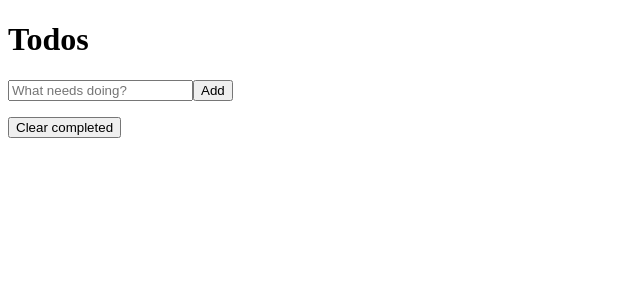
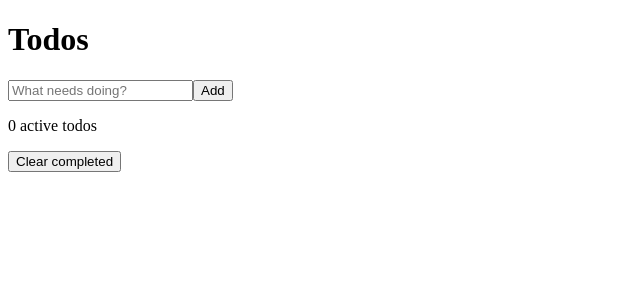
Before and after one commit to HaysonKo/coding-agent-failure-atlas, a React (Vite) app in the folder eval-workspace/todo-app/: page / in a window 1280 px wide. Shown: the top 300 px of the page, without its empty margins (0-640 px from the left). Built offline with nearby package versions, Linux system fonts and the light colour scheme.

Commit message:
Add active-count display to todo app

```diff
--- a/eval-workspace/todo-app/src/TodoApp.jsx
+++ b/eval-workspace/todo-app/src/TodoApp.jsx
@@ -4,6 +4,7 @@ import {
   toggleTodo,
   deleteTodo,
   clearCompleted,
+  activeCount,
 } from './todoLogic.js';
 
 export default function TodoApp() {
@@ -60,6 +61,7 @@ export default function TodoApp() {
           </li>
         ))}
       </ul>
+      <p>{activeCount(todos)} active todos</p>
       <button type="button" onClick={handleClearCompleted}>
         Clear completed
       </button>
--- a/eval-workspace/todo-app/src/todoLogic.js
+++ b/eval-workspace/todo-app/src/todoLogic.js
@@ -26,3 +26,7 @@ export function deleteTodo(todos, id) {
 export function clearCompleted(todos) {
   return todos.filter((todo) => !todo.completed);
 }
+
+export function activeCount(todos) {
+  return todos.filter((todo) => !todo.completed).length;
+}
```
